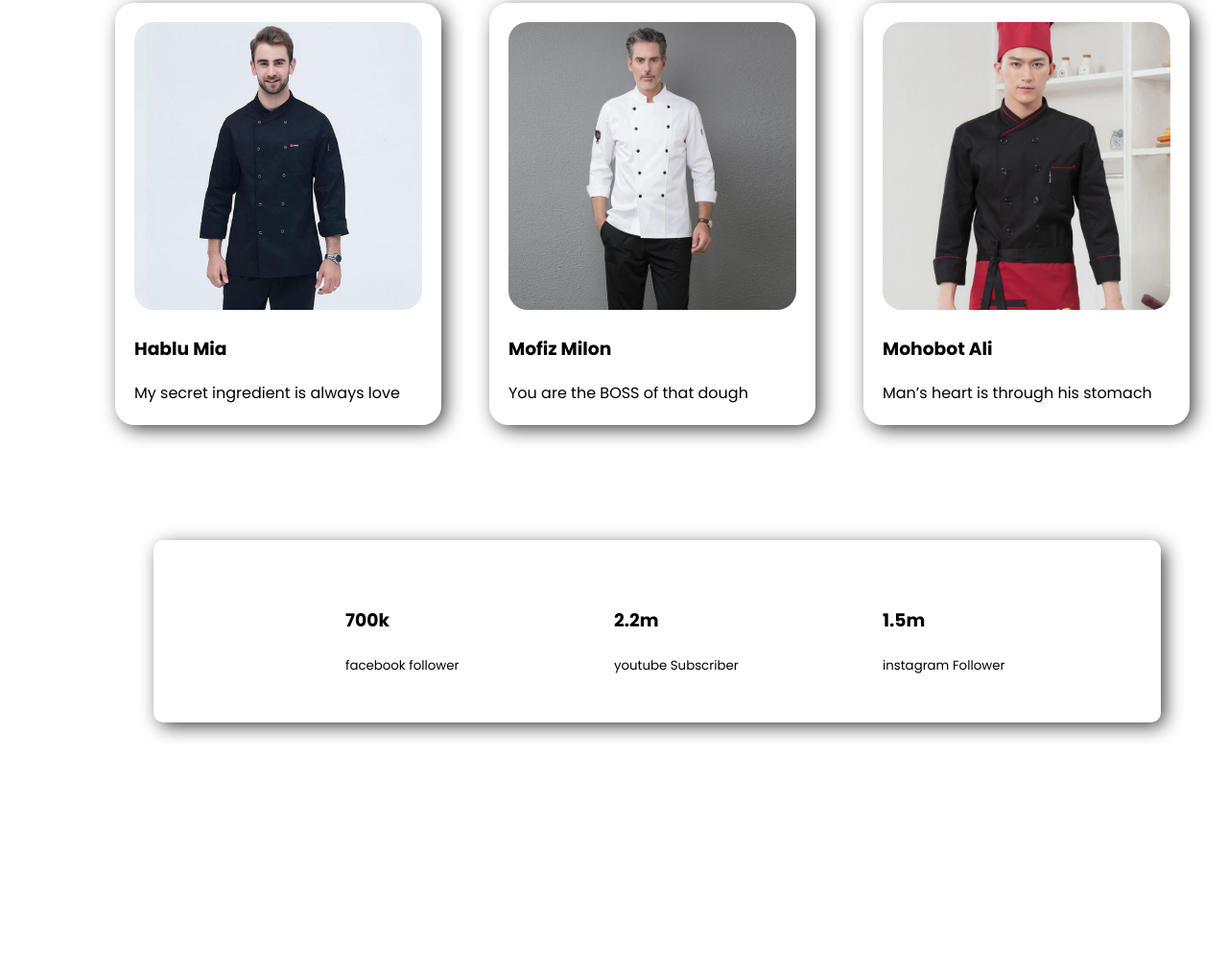
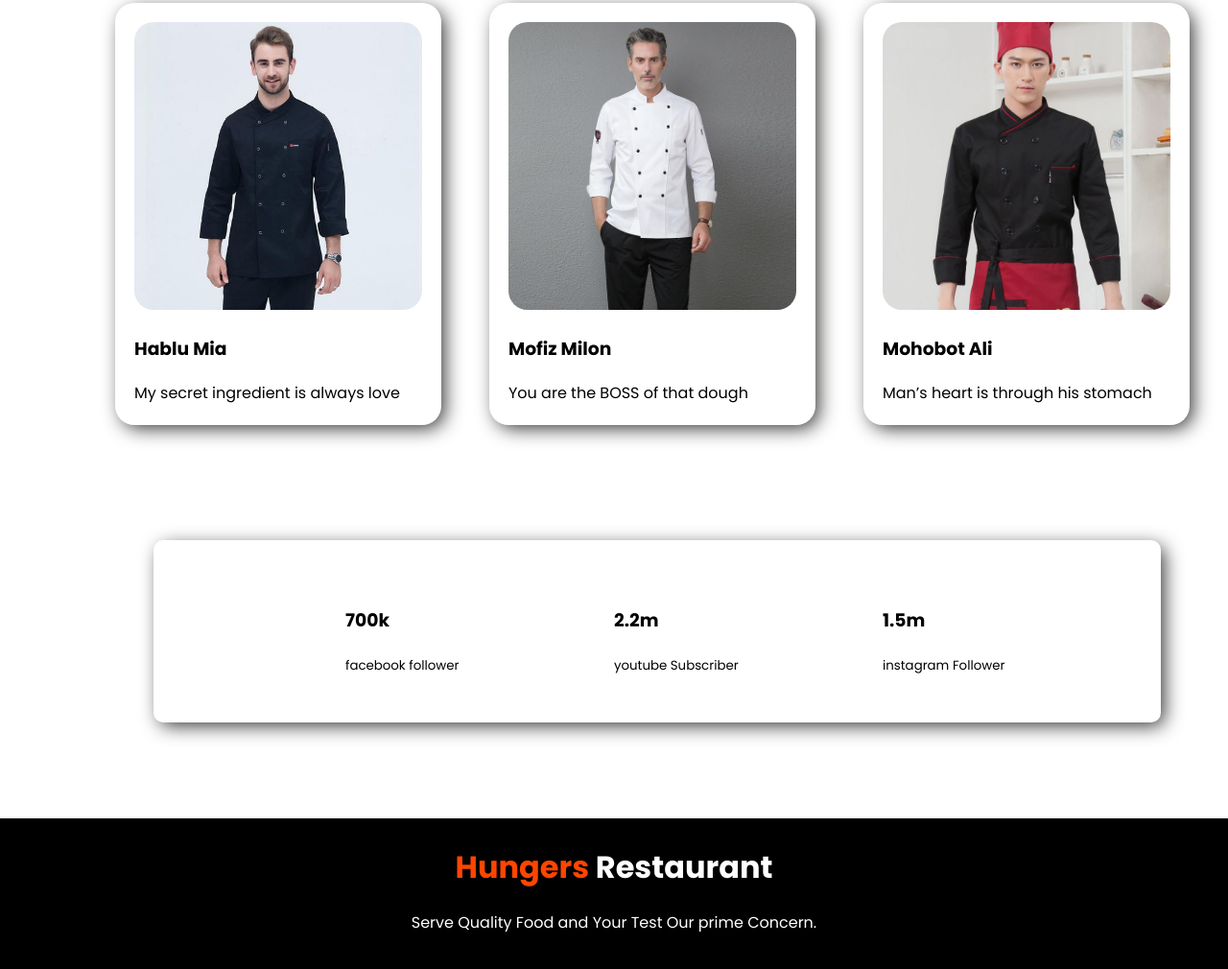
Before and after one commit to nirobcoder/Hungers, a plain HTML site: page index.html in a window 1280 px wide. Shown: the part 2396-3406 px from the top of the page at 96% size. Before the commit the page ends 3171 px from the top, so only its background shows below. Drawn offline with Linux system fonts and the light colour scheme.

Commit message:
footer done

```diff
--- a/index.html
+++ b/index.html
@@ -124,7 +124,8 @@
 
     </section>
     <footer>
-        <h1></h1>
+        <h1> <span>Hungers </span>  Restaurant</h1>
+        <p>Serve Quality Food and Your Test Our prime Concern. </p>
     </footer>
 </body>
 
--- a/style.css
+++ b/style.css
@@ -132,3 +132,13 @@ body {
     height: 100px;
     margin-left: 150px;
 }
+footer{
+  margin-top: 100px;
+  text-align: center;
+  color: white;
+  background-color: black;
+  padding: 5px 50px 50px 50px;
+}
+footer h1 span{
+  color: orangered;
+}
```
